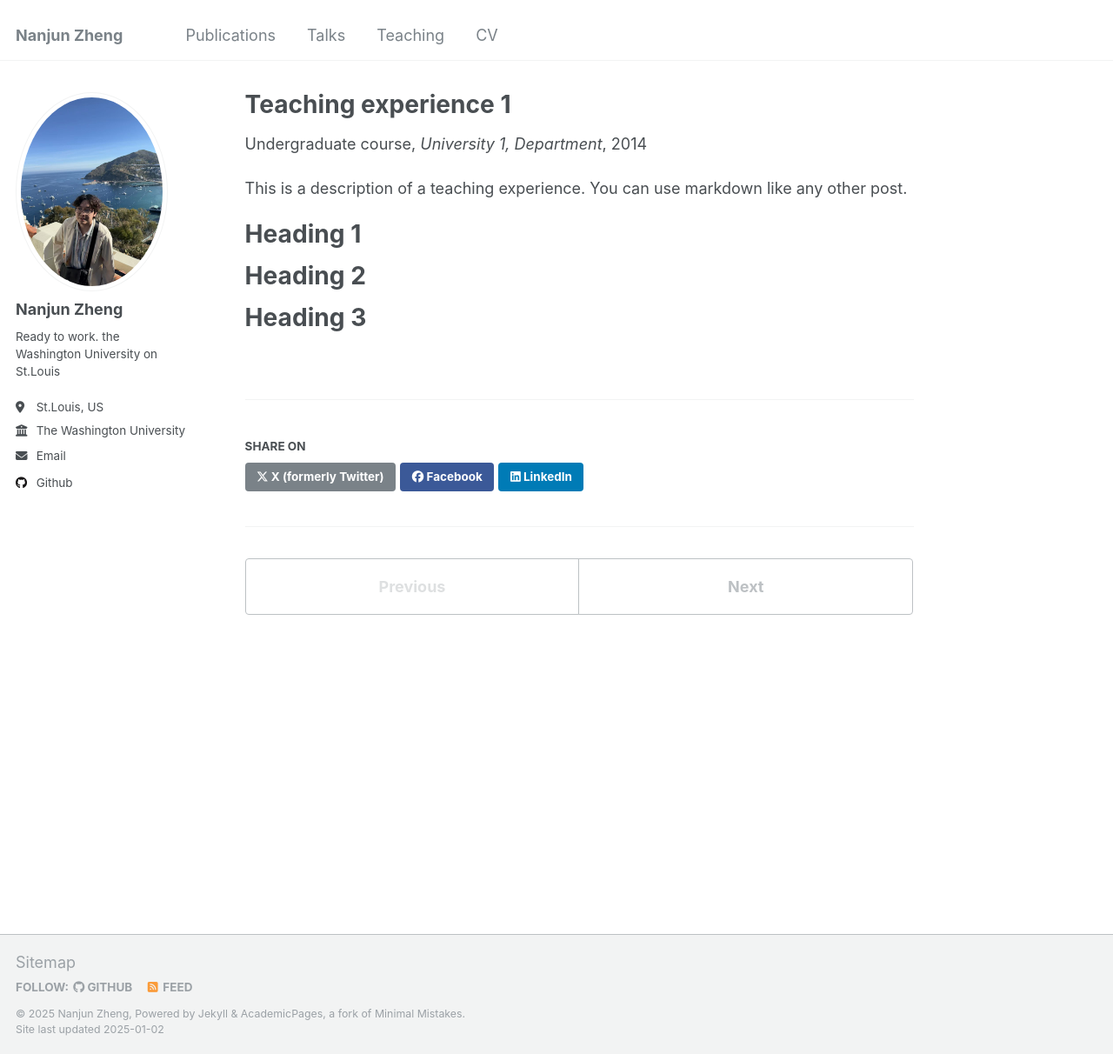
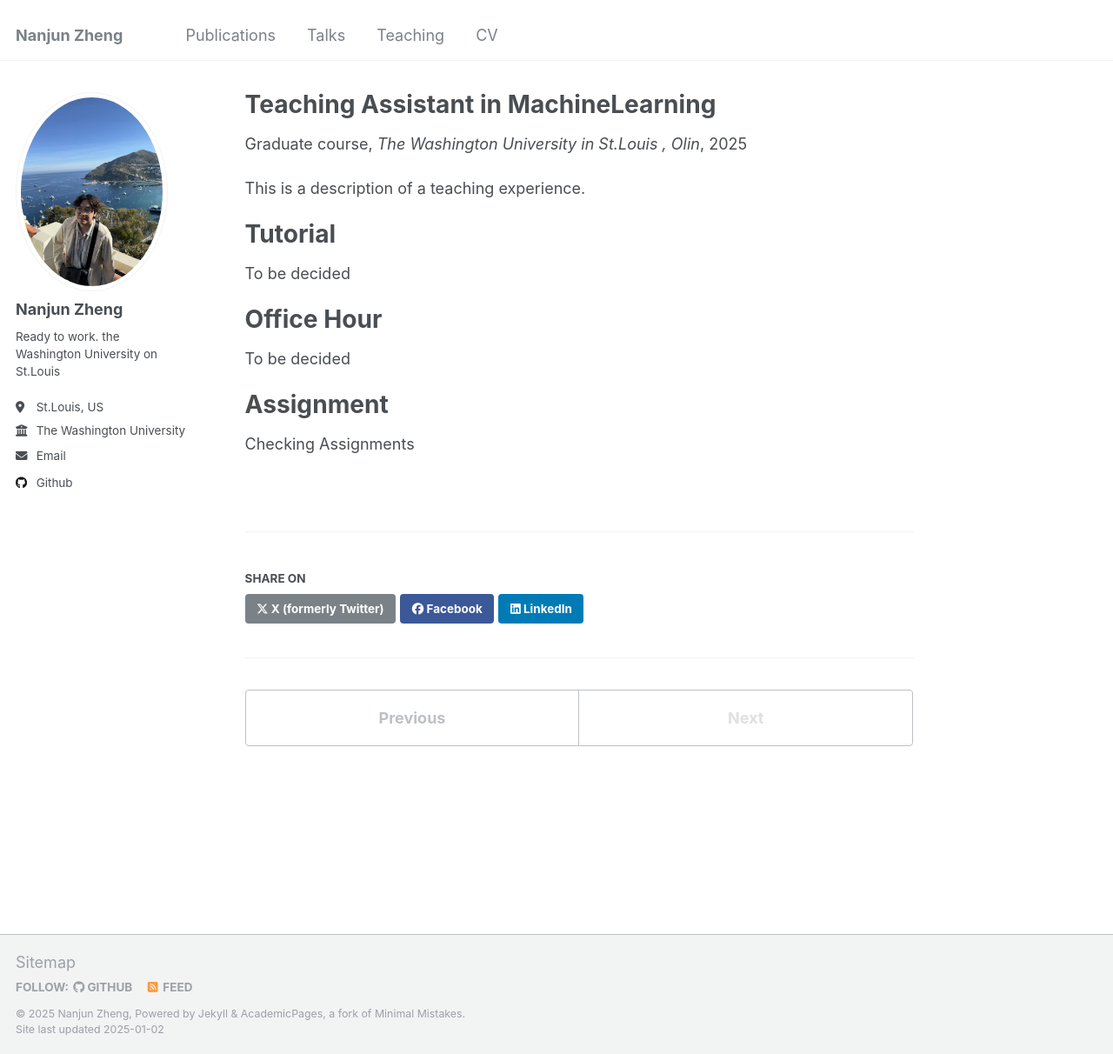
Before and after one commit to J4mes7mi/J4mes7mi.github.io, a Jekyll site: the page built from _teaching/2014-spring-teaching-1.md, in a window 1280 px wide and 1212 px high. Shown: the whole window at 87% size. Built offline with Jekyll 4.4.1, drawn with Linux system fonts in a browser that asks for light colours.

Commit message:
Update 2014-spring-teaching-1.md

```diff
--- a/_teaching/2014-spring-teaching-1.md
+++ b/_teaching/2014-spring-teaching-1.md
@@ -1,20 +1,23 @@
 ---
-title: "Teaching experience 1"
+title: "Teaching Assistant in MachineLearning"
 collection: teaching
-type: "Undergraduate course"
+type: "Graduate course"
 permalink: /teaching/2014-spring-teaching-1
-venue: "University 1, Department"
-date: 2014-01-01
-location: "City, Country"
+venue: "The Washington University in St.Louis , Olin"
+date: 2025-01-01
+location: "St.Louis, US"
 ---
 
-This is a description of a teaching experience. You can use markdown like any other post.
+This is a description of a teaching experience.
 
-Heading 1
+Tutorial
 ======
+To be decided
 
-Heading 2
+Office Hour
 ======
+To be decided
 
-Heading 3
+Assignment
 ======
+Checking Assignments
```
